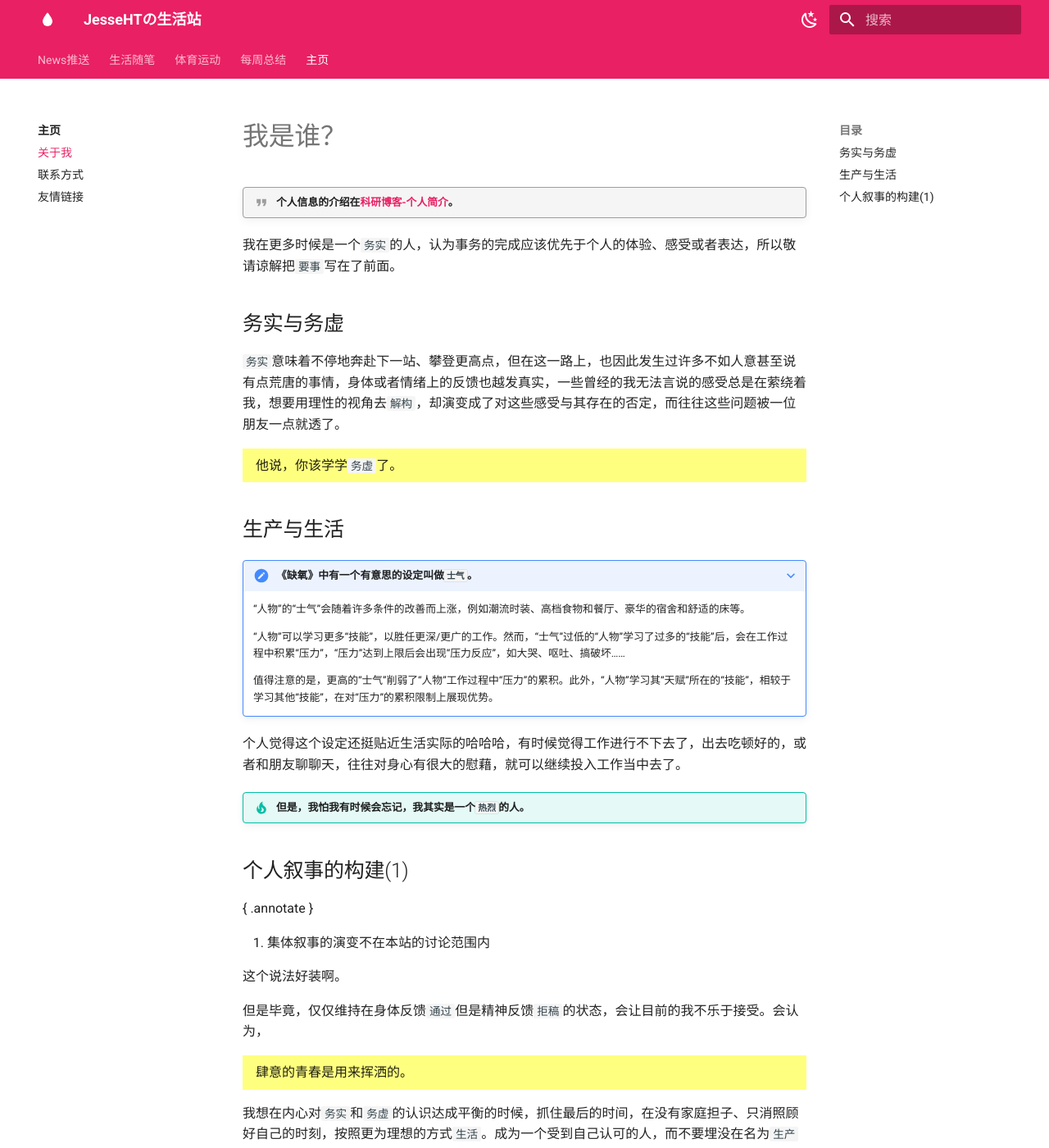
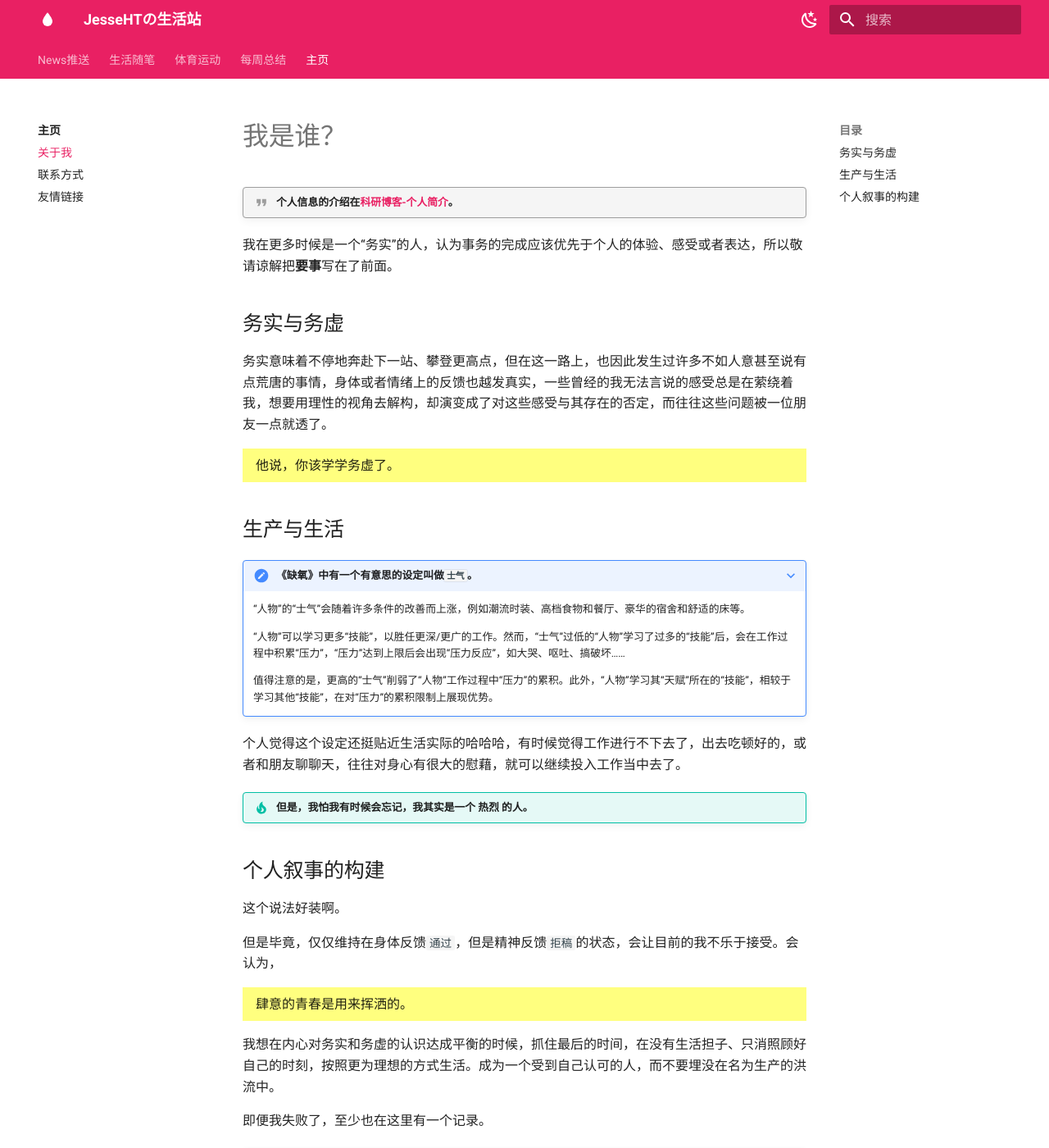
Before and after one commit to JesseHaoTian/HTLife, an MkDocs documentation site: the page built from docs/2About_Me.md, in a window 1280 px wide and 1400 px high. Shown: the whole window at 82% size. Built offline with MkDocs 1.6.1 and Material for MkDocs 9.7.7, drawn with Linux system fonts in a browser that asks for light colours; some of the changed text lies outside the part shown.

Commit message:
2025-04-15_19:02:43 update

```diff
--- a/docs/2About_Me.md
+++ b/docs/2About_Me.md
@@ -2,15 +2,15 @@
 
 !!! quote "个人信息的介绍在[科研博客-个人简介](https://jesseht.fun/2About_Me)。"
 
-我在更多时候是一个`务实`的人，认为事务的完成应该优先于个人的体验、感受或者表达，所以敬请谅解把`要事`写在了前面。
+我在更多时候是一个“务实”的人，认为事务的完成应该优先于个人的体验、感受或者表达，所以敬请谅解把<b>要事</b>写在了前面。
 
 ## 务实与务虚
 
-`务实`意味着不停地奔赴下一站、攀登更高点，但在这一路上，也因此发生过许多不如人意甚至说有点荒唐的事情，身体或者情绪上的反馈也越发真实，一些曾经的我无法言说的感受总是在萦绕着我，想要用理性的视角去`解构`，却演变成了对这些感受与其存在的否定，而往往这些问题被一位朋友一点就透了。
+务实意味着不停地奔赴下一站、攀登更高点，但在这一路上，也因此发生过许多不如人意甚至说有点荒唐的事情，身体或者情绪上的反馈也越发真实，一些曾经的我无法言说的感受总是在萦绕着我，想要用理性的视角去解构，却演变成了对这些感受与其存在的否定，而往往这些问题被一位朋友一点就透了。
 
 {==
 
-他说，你该学学`务虚`了。
+他说，你该学学务虚了。
 
 ==}
 
@@ -26,16 +26,13 @@
 
 个人觉得这个设定还挺贴近生活实际的哈哈哈，有时候觉得工作进行不下去了，出去吃顿好的，或者和朋友聊聊天，往往对身心有很大的慰藉，就可以继续投入工作当中去了。
 
-!!! tip "但是，我怕我有时候会忘记，我其实是一个`热烈`的人。"
+!!! tip "但是，我怕我有时候会忘记，我其实是一个 <b>热烈</b> 的人。"
 
-## 个人叙事的构建(1)
-{ .annotate }
-
-1.  集体叙事的演变不在本站的讨论范围内
+## 个人叙事的构建
 
 这个说法好装啊。
 
-但是毕竟，仅仅维持在身体反馈`通过`但是精神反馈`拒稿`的状态，会让目前的我不乐于接受。会认为，
+但是毕竟，仅仅维持在身体反馈`通过`，但是精神反馈`拒稿`的状态，会让目前的我不乐于接受。会认为，
 
 {==
 
@@ -43,8 +40,8 @@
 
 ==}
 
-我想在内心对`务实`和`务虚`的认识达成平衡的时候，抓住最后的时间，在没有家庭担子、只消照顾好自己的时刻，按照更为理想的方式`生活`。成为一个受到自己认可的人，而不要埋没在名为`生产`的洪流中。
+我想在内心对务实和务虚的认识达成平衡的时候，抓住最后的时间，在没有生活担子、只消照顾好自己的时刻，按照更为理想的方式生活。成为一个受到自己认可的人，而不要埋没在名为生产的洪流中。
 
-即便我失败了，至少也在这里有一个`记录`。
+即便我失败了，至少也在这里有一个记录。
 
 !!! tip "我曾经尝试过。"
```
